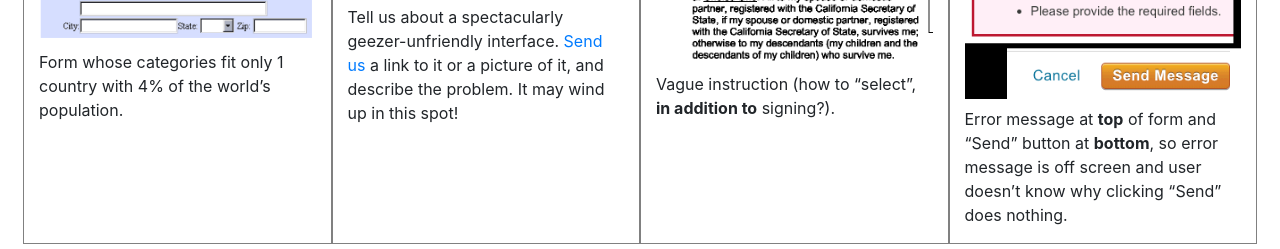
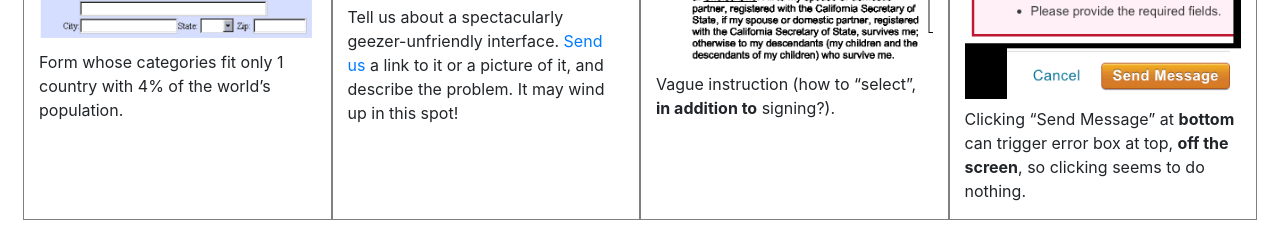
Before and after one commit to jrpool/geezer.pro, a plain HTML site: page index.html in a window 1280 px wide. Shown: the part 1151-1400 px from the top of the page. Drawn offline with nearby package versions, Linux system fonts and the light colour scheme.

Commit message:
Reformulated example for brevity.

```diff
--- a/index.html
+++ b/index.html
@@ -235,7 +235,7 @@
                 src="images/examples/neg/example-send.png"
               >
               <figcaption class="donot-text">
-                Error message at <strong>top</strong> of form and “Send” button at <strong>bottom</strong>, so error message is off screen and user doesn’t know why clicking “Send” does nothing.
+                Clicking “Send Message” at <strong>bottom</strong> can trigger error box at top, <strong>off the screen</strong>, so clicking seems to do nothing.
               </figcaption>
             </figure>
           </div>
```
